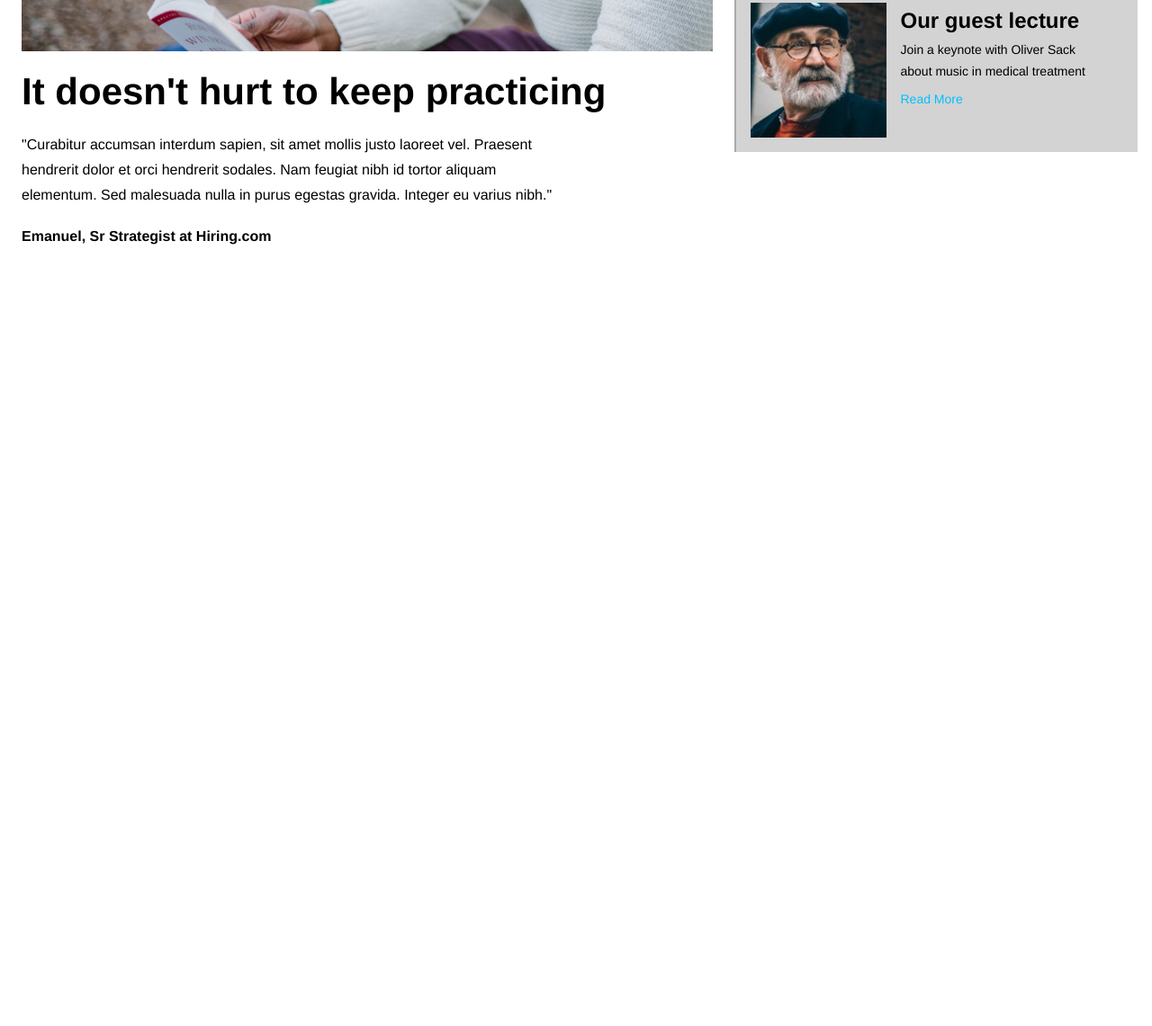
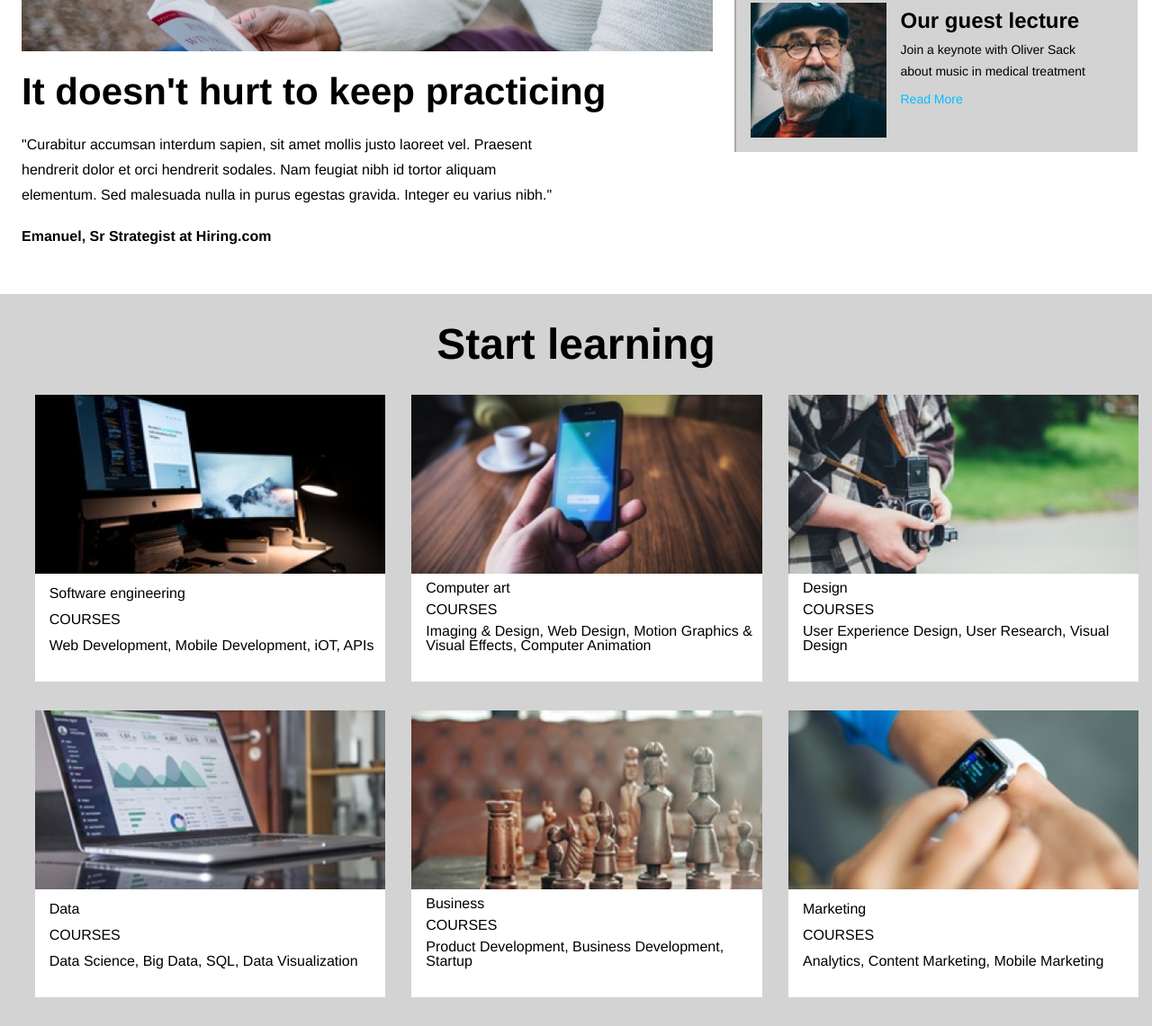
Before and after one commit to jmocera/Capstone, a plain HTML site: page index.html in a window 1280 px wide. Shown: the part 1092-2233 px from the top of the page at 90% size. Before the commit the page ends 1419 px from the top, so only its background shows below. Drawn offline with Linux system fonts and the light colour scheme.

Commit message:
finished another section

```diff
--- a/index.html
+++ b/index.html
@@ -82,6 +82,49 @@
     </div>
     </div>
     </div>
+<div class="learningmain">
+   <div class="containertitle">
+       <h1>Start learning</h1>
+   </div>
+   <div class= "learningcontainer">
+   <div class="software">
+       <img src="resources/capstone_colmar_assets/images/course-software.jpg">
+       <h2>Software engineering</h2>
+       <span>COURSES</span>
+       <p>Web Development, Mobile Development, iOT, APIs</p>
+   </div>
+   <div class="art">
+       <img src="resources/capstone_colmar_assets/images/course-computer-art.jpg">
+       <h2>Computer art</h2>
+       <span>COURSES</span>
+       <p>Imaging &amp; Design, Web Design, Motion Graphics &amp; Visual Effects, Computer Animation</p>
+   </div>
+   <div class="design">
+       <img src="resources/capstone_colmar_assets/images/course-design.jpg">
+       <h2>Design</h2>
+       <span>COURSES</span>
+       <p>User Experience Design, User Research, Visual Design</p>
+   </div>
+   <div class="data">
+       <img src="resources/capstone_colmar_assets/images/course-data.jpg">
+       <h2>Data</h2>
+       <span>COURSES</span>
+       <p>Data Science, Big Data, SQL, Data Visualization</p>
+   </div>
+   <div class="business">
+       <img src="resources/capstone_colmar_assets/images/course-business.jpg">
+       <h2>Business</h2>
+       <span>COURSES</span>
+       <p>Product Development, Business Development, Startup</p>
+   </div>
+   <div class="marketing">
+       <img src="resources/capstone_colmar_assets/images/course-marketing.jpg">
+       <h2>Marketing</h2>
+       <span>COURSES</span>
+       <p>Analytics, Content Marketing, Mobile Marketing</p>
+   </div>
+</div>
+    </div>
 
 
 </body>
--- a/resources/css/styles.css
+++ b/resources/css/styles.css
@@ -259,3 +259,43 @@
         color: deepskyblue;
         font-size: 14px;
     }
+.learningmain{
+    background-color: lightgray;
+    padding-top: 32px;
+    padding-bottom: 32px;
+}
+.learningcontainer{
+    padding-left: 24px;
+    display: flex;
+    flex-direction: row;
+    flex-wrap: wrap;
+    justify-content: space-around;
+}
+.containertitle h1{
+    text-align: center;
+    font-size: 48px;
+    font-family: helvetica;
+    font-weight: bold;
+    display: block
+}
+.learningcontainer div{
+    width:31%;
+    display: flex;
+    flex-wrap: wrap;
+    flex-direction: column;
+    justify-content: space-between;
+    padding-right 32px;
+    padding-bottom: 32px;
+    background-color: white;
+    margin-top: 32px
+}
+.learningcontainer img{
+    width: 100%;
+}
+.learningcontainer h2,
+.learningcontainer p,
+.learningcontainer span{
+    margin-left: 16px;
+    font-family: helvetica;
+    margin-top: 8px;
+}
```
